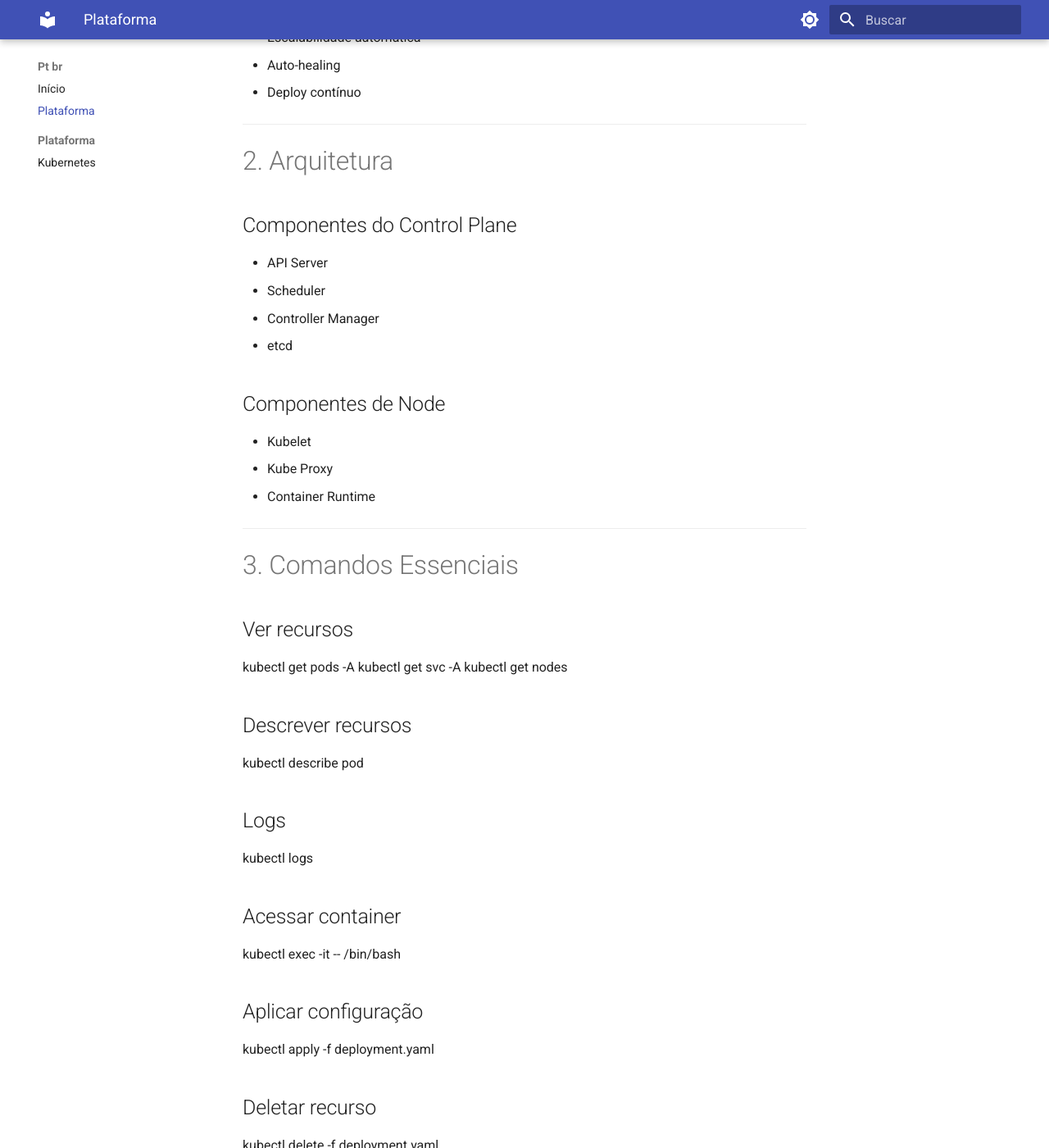
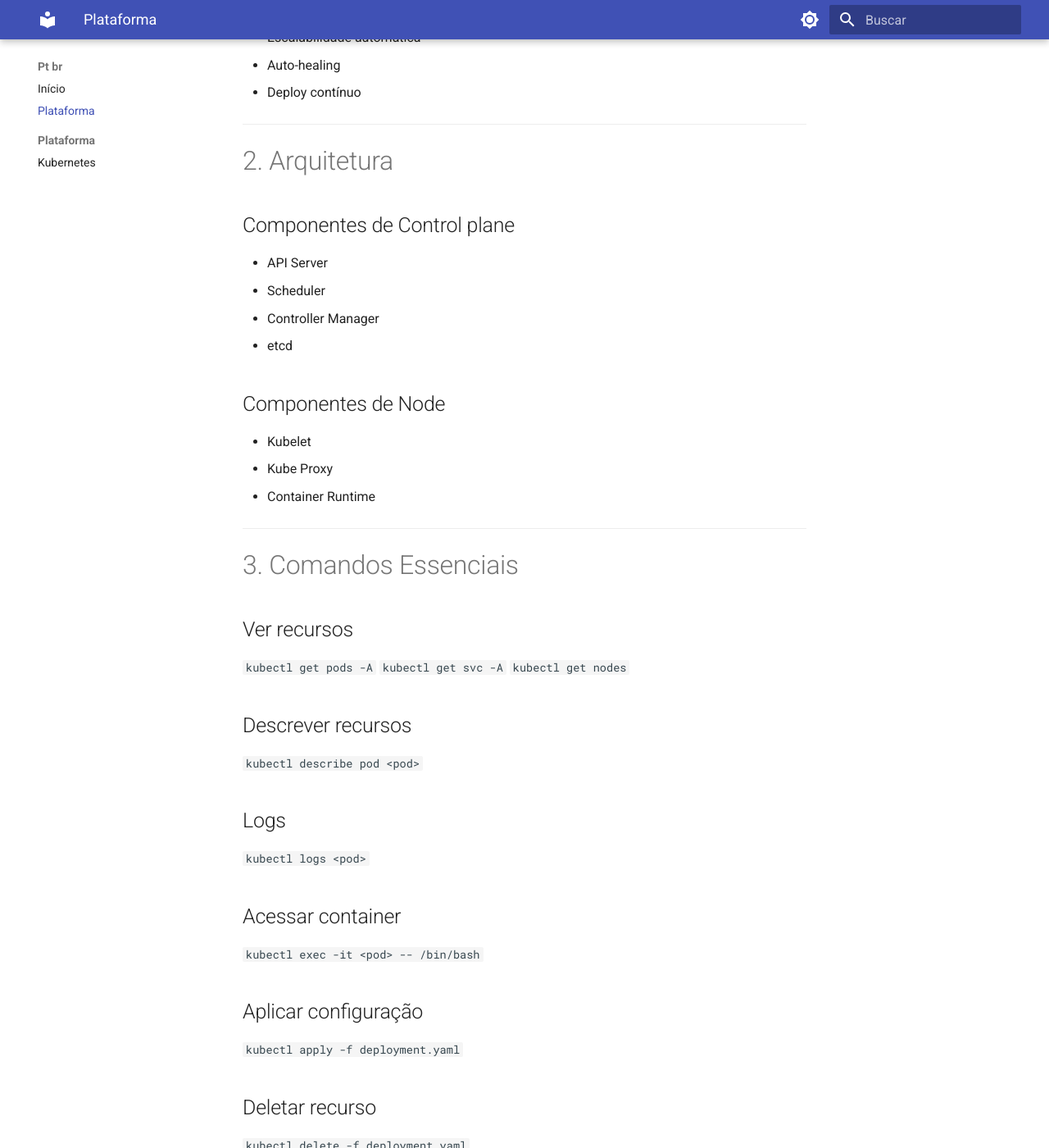
Before and after one commit to webertlima-eng/confi-docs, an MkDocs documentation site: the page built from docs/pt-br/plataforma.md, in a window 1280 px wide and 1400 px high, scrolled down 478 px. Shown: the whole window at 82% size. Built offline with MkDocs 1.6.1 and Material for MkDocs 9.7.7, drawn with Linux system fonts in a browser that asks for light colours; some of the changed text lies outside the part shown.

Commit message:
docs: update plataforma

````diff
--- a/docs/pt-br/plataforma.md
+++ b/docs/pt-br/plataforma.md
@@ -27,7 +27,7 @@ O Kubernetes é uma plataforma open-source para orquestração de containers, re
 
 # 2. Arquitetura
 
-## Componentes do Control Plane
+## Componentes de Control plane
 
 * API Server
 * Scheduler
@@ -46,30 +46,32 @@ O Kubernetes é uma plataforma open-source para orquestração de containers, re
 
 ## Ver recursos
 
-kubectl get pods -A
-kubectl get svc -A
-kubectl get nodes
-
+`kubectl get pods -A
+`
+`kubectl get svc -A
+`
+`kubectl get nodes
+`
 ## Descrever recursos
 
-kubectl describe pod <pod>
-
+`kubectl describe pod <pod>
+`
 ## Logs
 
-kubectl logs <pod>
-
+`kubectl logs <pod>
+`
 ## Acessar container
 
-kubectl exec -it <pod> -- /bin/bash
-
+`kubectl exec -it <pod> -- /bin/bash
+`
 ## Aplicar configuração
 
-kubectl apply -f deployment.yaml
-
+`kubectl apply -f deployment.yaml
+`
 ## Deletar recurso
 
-kubectl delete -f deployment.yaml
-
+`kubectl delete -f deployment.yaml
+`
 ---
 
 #  4. Deploy (Exemplo)
@@ -97,8 +99,8 @@ spec:
 ```
 
 Aplicar:
-kubectl apply -f deployment.yaml
-
+`kubectl apply -f deployment.yaml
+`
 ---
 
 #  5. Service
@@ -126,9 +128,10 @@ spec:
 
 ### Diagnóstico
 
-kubectl describe pod <pod>
-kubectl logs <pod>
-
+`kubectl describe pod <pod>
+`
+`kubectl logs <pod>
+`
 ### Possíveis causas
 
 * Erro na aplicação
@@ -141,12 +144,12 @@ kubectl logs <pod>
 
 ### Ver eventos
 
-kubectl get events
+`kubectl get events`
 
 ### Ver logs
 
-kubectl logs <pod>
-
+`kubectl logs <pod>
+`
 ---
 
 #  7. Segurança
@@ -160,16 +163,16 @@ Controle de acesso baseado em roles.
 Armazenamento seguro de senhas e tokens.
 
 Exemplo:
-kubectl create secret generic meu-secret --from-literal=senha=123
-
+`kubectl create secret generic meu-secret --from-literal=senha=123
+`
 ---
 
 #  8. Observabilidade
 
 ## Logs
 
-kubectl logs <pod>
-
+`kubectl logs <pod>
+`
 ## Monitoramento
 
 * Prometheus
@@ -177,14 +180,14 @@ kubectl logs <pod>
 
 ## Métricas
 
-kubectl top pods
-
+`kubectl top pods
+`
 ---
 
 #  9. Rollback
 
-kubectl rollout undo deployment nginx-deployment
-
+`kubectl rollout undo deployment nginx-deployment
+`
 ---
 
 #  10. Boas Práticas
````
Also changed, not shown: other parts of docs/pt-br/plataforma.md (+2 -3 lines).
